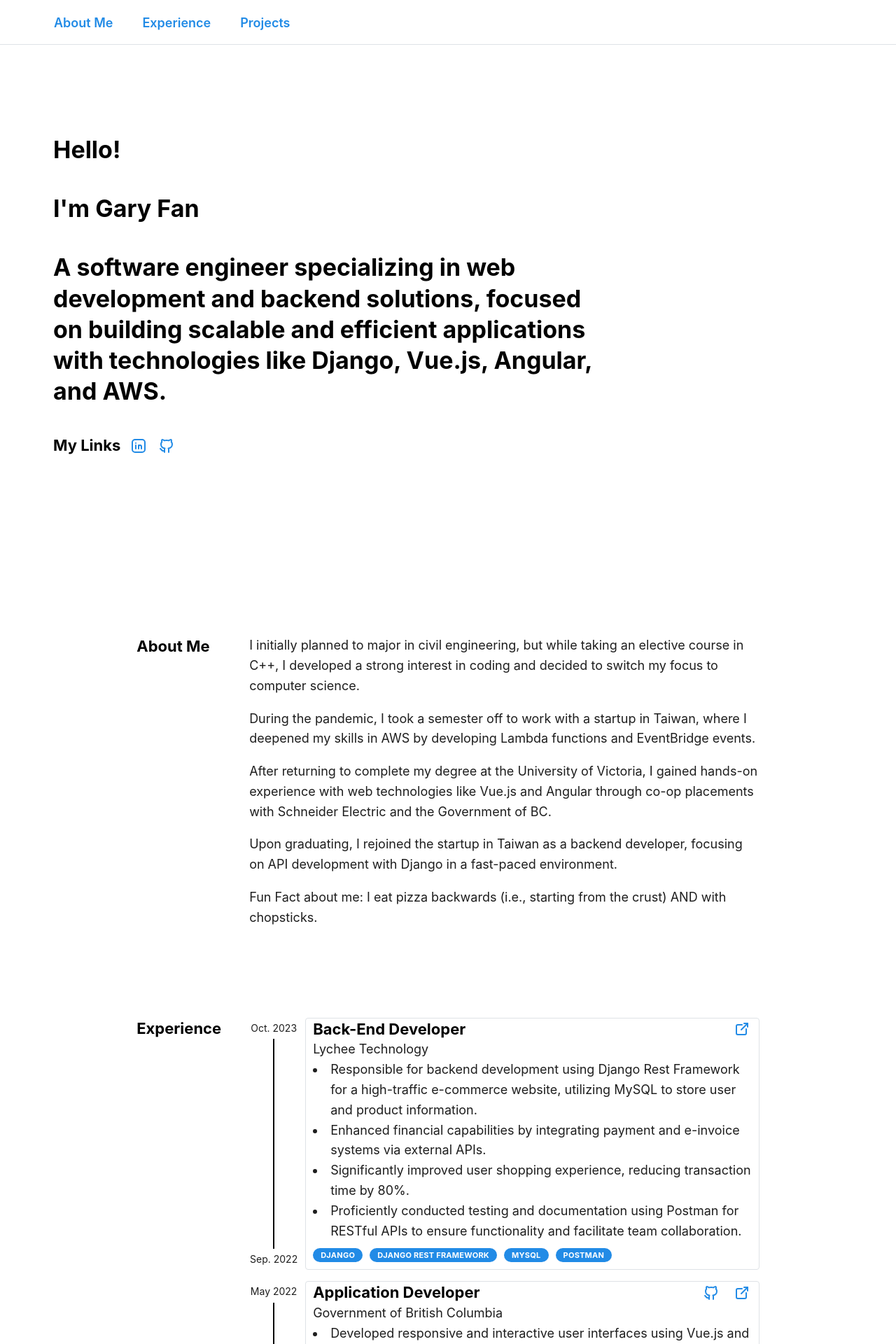
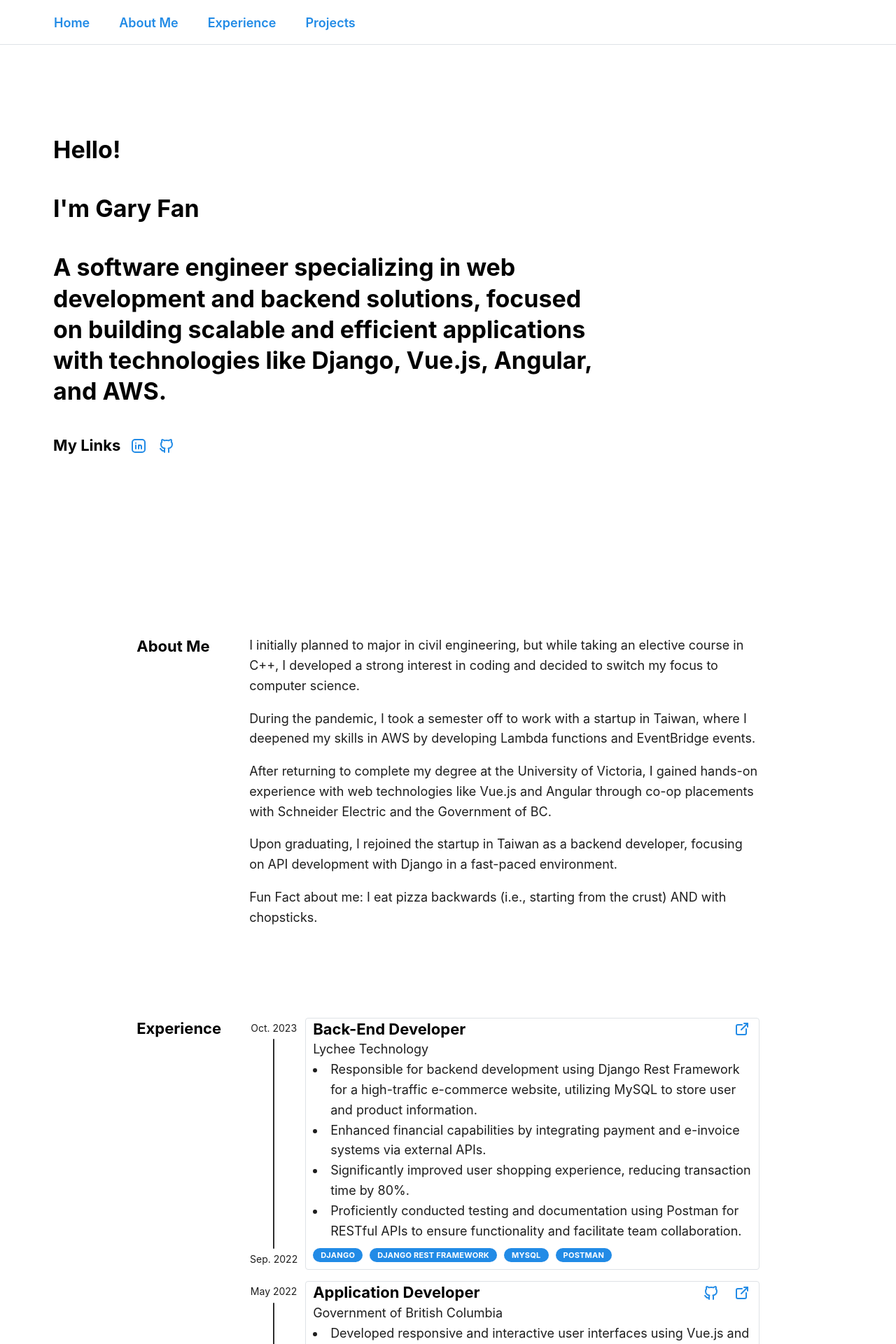
Before and after one commit to garyfan1/my_first_react, a React (Vite) app: page / in a window 1280 px wide. Shown: the top 1920 px of the page at 70% size. Built offline with nearby package versions, Linux system fonts and the light colour scheme.

Commit message:
add home button, adjust timeline style

```diff
--- a/src/components/timeline.tsx
+++ b/src/components/timeline.tsx
@@ -20,9 +20,14 @@ const Timeline = ({ start_date, end_date }: TimelineProps) => {
           {start_date}
         </Text>
         <Center style={{ height: "100%" }}>
-          <div
-            style={{ border: "1px solid black", height: "100%", width: "1px" }}
-          ></div>
+          <span
+            style={{
+              height: "100%",
+              width: "2px",
+              backgroundColor: "var(--mantine-color-dark-6)",
+              borderRadius: "10px",
+            }}
+          ></span>
         </Center>
         <Text mt={5} size="sm">
           {end_date}
--- a/src/header.tsx
+++ b/src/header.tsx
@@ -1,10 +1,20 @@
 import { Container, Group, Button, Flex } from "@mantine/core";
+import { useWindowScroll } from "@mantine/hooks";
 
 const MyHeader = ({ ...props }) => {
   const { scrollToAboutMe, scrollToExperience, scrollToProjects } = props;
+  const [scroll, scrollTo] = useWindowScroll();
+
   return (
     <>
         <Group ml={0} pt={16} pl={{base:32, lg:64}}>
+        <Button
+            size="compact-lg"
+            onClick={()=>scrollTo({y:0})}
+            variant="transparent"
+          >
+            Home
+          </Button>
           <Button
             size="compact-lg"
             onClick={scrollToAboutMe}
```
